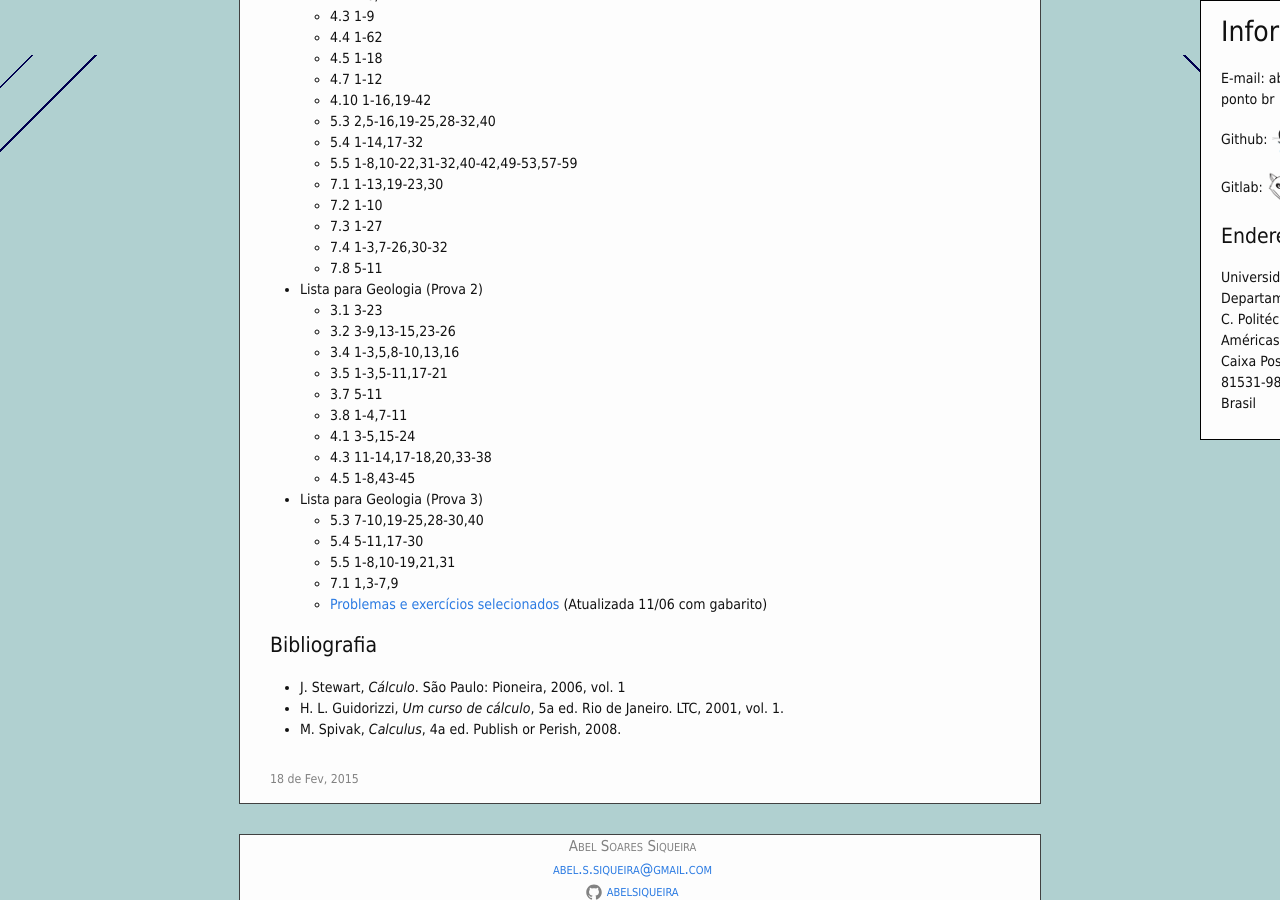
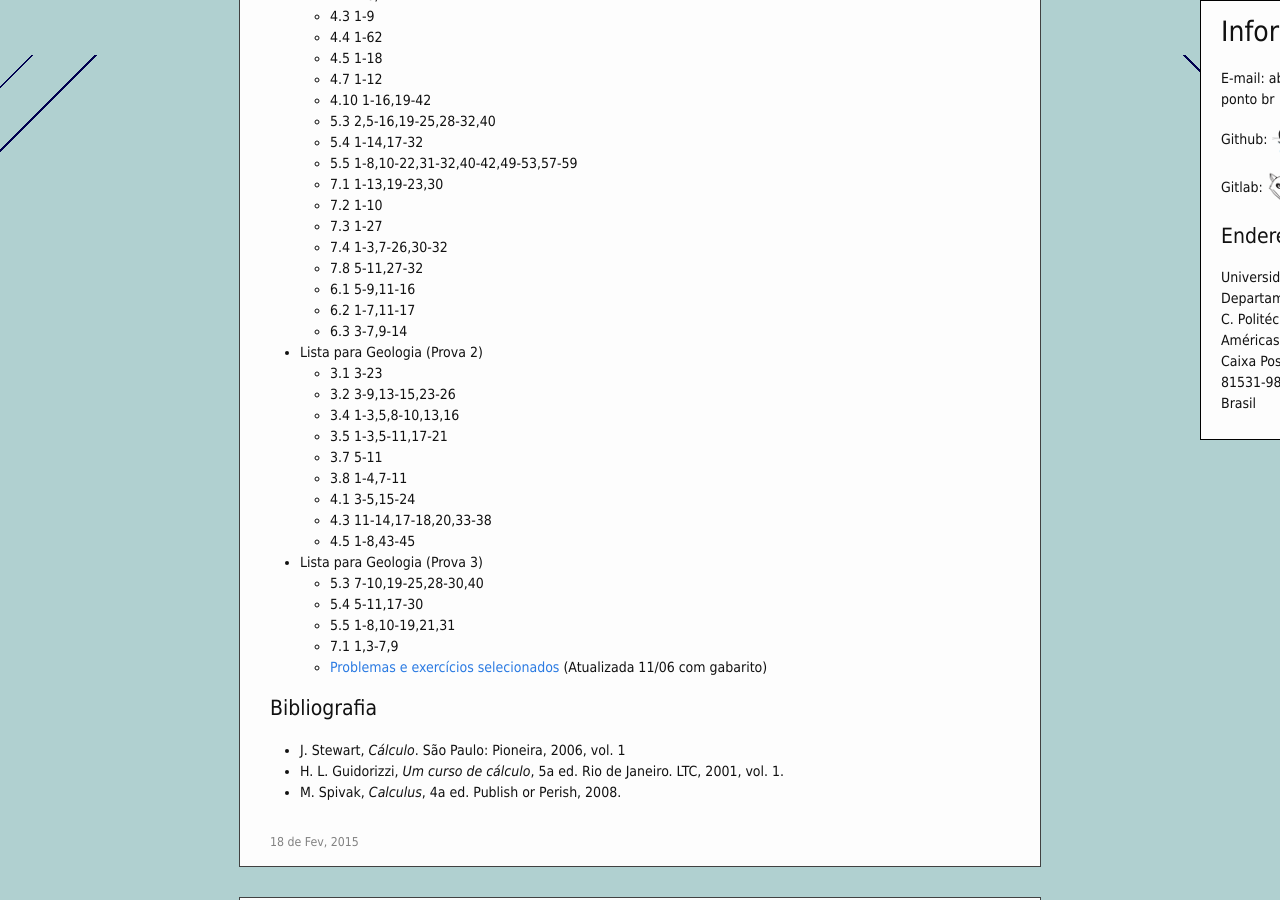
Before and after one commit to abelsiqueira/abelsiqueira.github.io-old, a Jekyll site: the page built from _posts/br/2015-02-18-cm201-calculo-diferencial-e-integral-2015s1.markdown, in a window 1280 px wide and 900 px high, scrolled down 1745 px. Built offline with Jekyll 4.4.1, drawn with Linux system fonts in a browser that asks for light colours; nearby versions of some CDN libraries.

Commit message:
Atualiza lista de cm201-C

```diff
--- a/_posts/br/2015-02-18-cm201-calculo-diferencial-e-integral-2015s1.markdown
+++ b/_posts/br/2015-02-18-cm201-calculo-diferencial-e-integral-2015s1.markdown
@@ -104,7 +104,10 @@ permalink:  cm201-2015s1
     - 7.2 1-10
     - 7.3 1-27
     - 7.4 1-3,7-26,30-32
-    - 7.8 5-11
+    - 7.8 5-11,27-32
+    - 6.1 5-9,11-16
+    - 6.2 1-7,11-17
+    - 6.3 3-7,9-14
   - Lista para Geologia (Prova 2)
     - 3.1 3-23
     - 3.2 3-9,13-15,23-26
```
